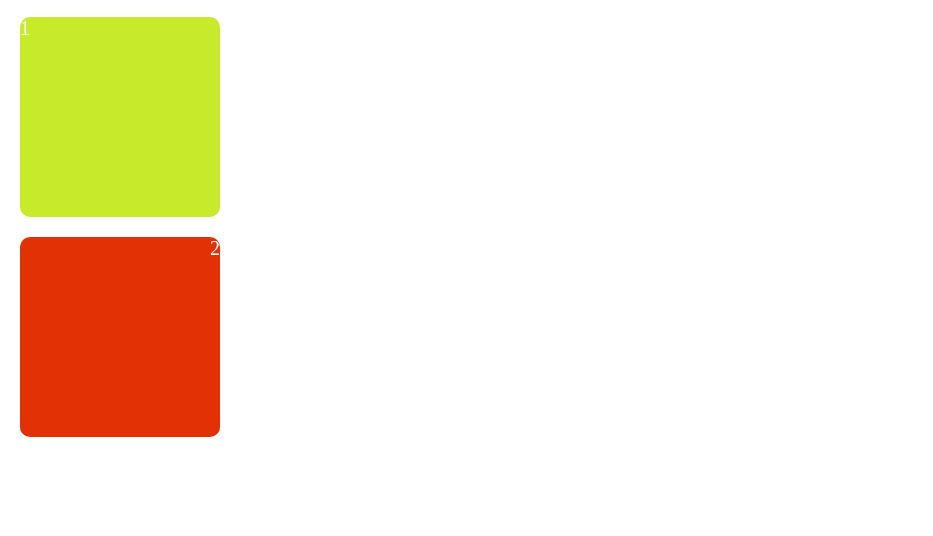
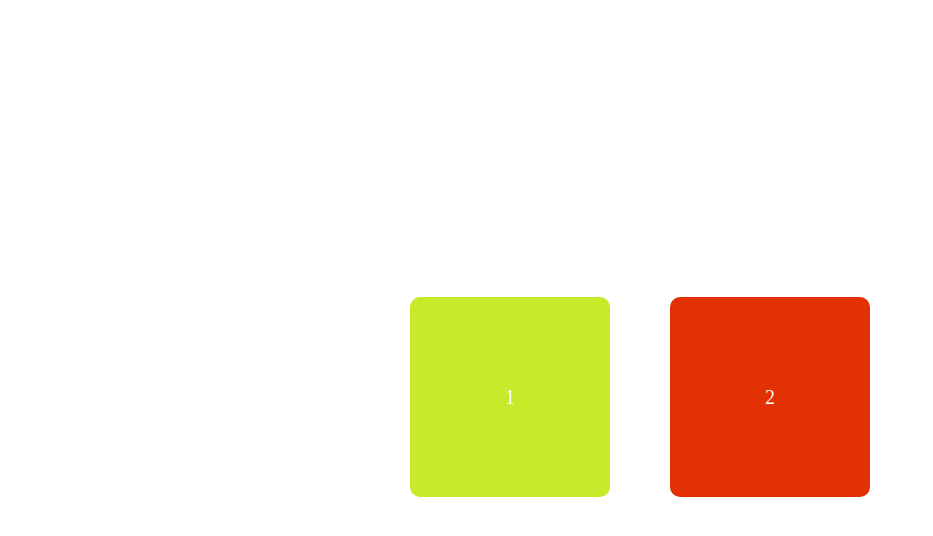
Before and after one commit to haldersubha62540-dotcom/test, a plain HTML site: page index.html in a window 1280 px wide. Shown: the part 78-614 px from the top of the page, without its empty margins (0-933 px from the left). Drawn offline with Linux system fonts and the light colour scheme.

Commit message:
Javascript added

```diff
--- a/index.html
+++ b/index.html
@@ -9,7 +9,9 @@
 <body>
     <h1>hello world</h1>
     <button class="btn-red">Submit</button>
-    <div class="box1">1</div>
+   <div class="container">
+     <div class="box1">1</div>
     <div class="box-2">2</div>
+   </div>
 </body>
 </html>
--- a/style.css
+++ b/style.css
@@ -13,12 +13,24 @@
     font-size: 16px;
     transition: background-color 0.3s ease;
 }
+.container {
+    display: flex;
+    justify-content: center;
+    align-items: center;
+   width: 100%;
+   height: 100vh;
+    gap: 20px;
+
+}
 .box1 {
     height: 200px;
     width: 200px;
     background-color: #c7eb2a;
     margin: 20px;
 
+     display: flex;
+     justify-content: center;
+     align-items: center;
     color: white;
     font-size: 20px;
     border-radius: 10px;
@@ -30,9 +42,8 @@
     background-color: #e13105;
     margin: 20px;
     display: flex;
-
-    justify-content: flex-end;
-    align-content: flex-end;
+     justify-content: center;
+     align-items: center;
     color: white;
     font-size: 20px;
     border-radius: 10px;
```
Also changed, not shown: object.js (added, +17 -0 lines).
